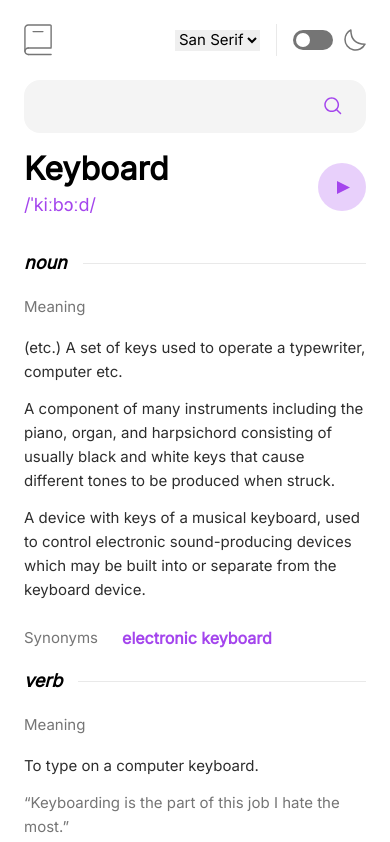
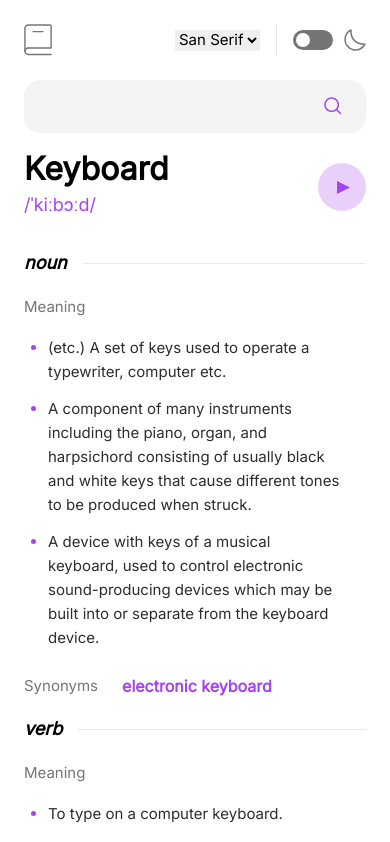
Before and after one commit to jmosesessel/dictionary-web-app, a React (Vite) app: page / in a window 390 px wide. Shown: the top 842 px of the page. Built offline with nearby package versions, Linux system fonts and the light colour scheme.

Commit message:
Tablet and Desktop  design complete phase 2 update

```diff
--- a/src/App.jsx
+++ b/src/App.jsx
@@ -8,7 +8,7 @@ import Footer from "./components/Footer";
 function App() {
 	return (
 		<>
-			<div className="bg-d-white text-[0.9375rem] leading-6 flex flex-col px-6 pt-6 pb-[5.31rem] font-san-serif">
+			<div className="bg-d-white text-[0.9375rem] leading-6 flex flex-col px-6 lg:px-[21.94rem] md:px-10 pt-6 lg:pt-[3.63rem] md:pt-[3.63rem] pb-[5.31rem] font-san-serif">
 				{/* Header Section */}
 				<h1 className="sr-only">Dictionary Web App</h1>
 				<Header />
--- a/src/components/ResultArea.jsx
+++ b/src/components/ResultArea.jsx
@@ -21,8 +21,8 @@ function ResultArea() {
 					<div className=' bg-d-grey w-full h-[1px]'></div>
 				</div>
                 <h4 className=" mb-[1.06rem] text-d-deep-grey">Meaning</h4>
-                <ul className=" text-[0.9375rem] text-d-light-black mb-6">
-                    <li className="mb-[0.81rem]">(etc.) A set of keys used to operate a typewriter, computer etc.</li>
+                <ul className=" text-[0.9375rem] text-d-light-black mb-6 mx-6 list-disc list-outside marker:text-d-purple">
+                    <li className="mb-[0.81rem] list-item">(etc.) A set of keys used to operate a typewriter, computer etc.</li>
                     <li className="mb-[0.81rem]">A component of many instruments including the piano, organ, and harpsichord consisting of usually black and white keys that cause different tones to be produced when struck.</li>
                     <li  className="">A device with keys of a musical keyboard, used to control electronic sound-producing devices which may be built into or separate from the keyboard device.</li>
                 </ul>
@@ -40,7 +40,7 @@ function ResultArea() {
 					<div className=' bg-d-grey w-full h-[1px]'></div>
 				</div>
                 <h4 className=" mb-[1.06rem] text-d-deep-grey">Meaning</h4>
-                <ul className=" text-[0.9375rem] text-d-light-black">
+                <ul className=" text-[0.9375rem] text-d-light-black mx-6 list-disc list-outside marker:text-d-purple">
                     <li className="mb-[0.81rem]">To type on a computer keyboard.</li>
                 </ul>
 
```
